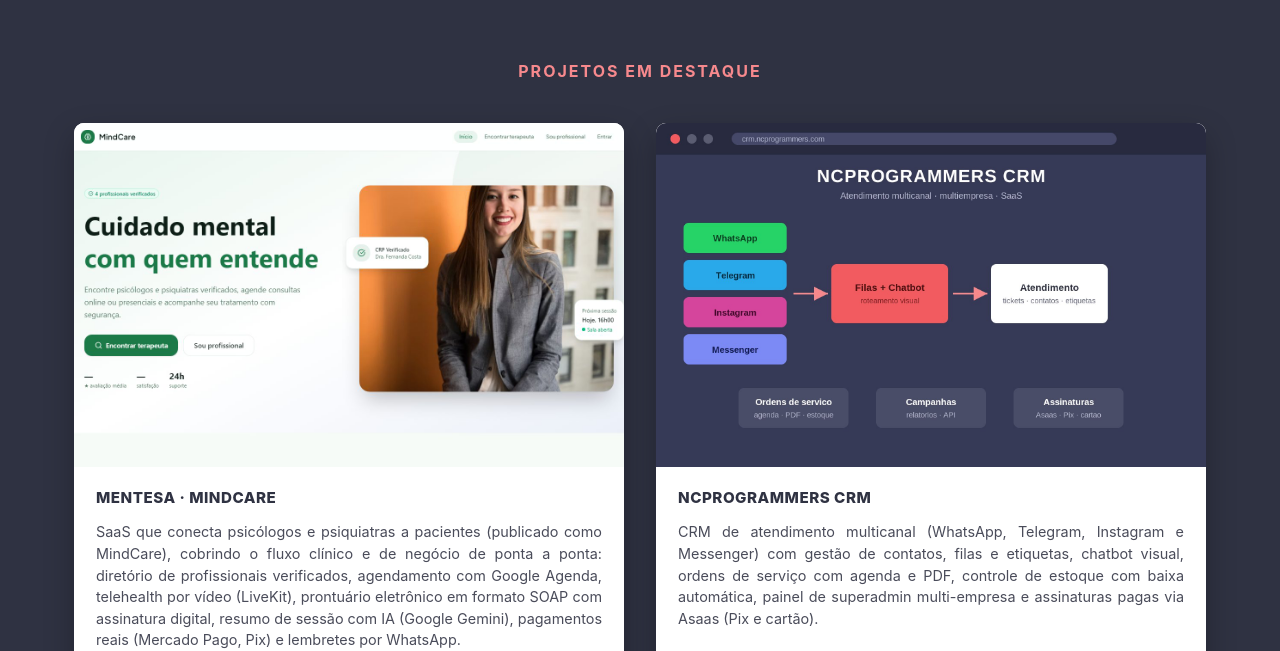
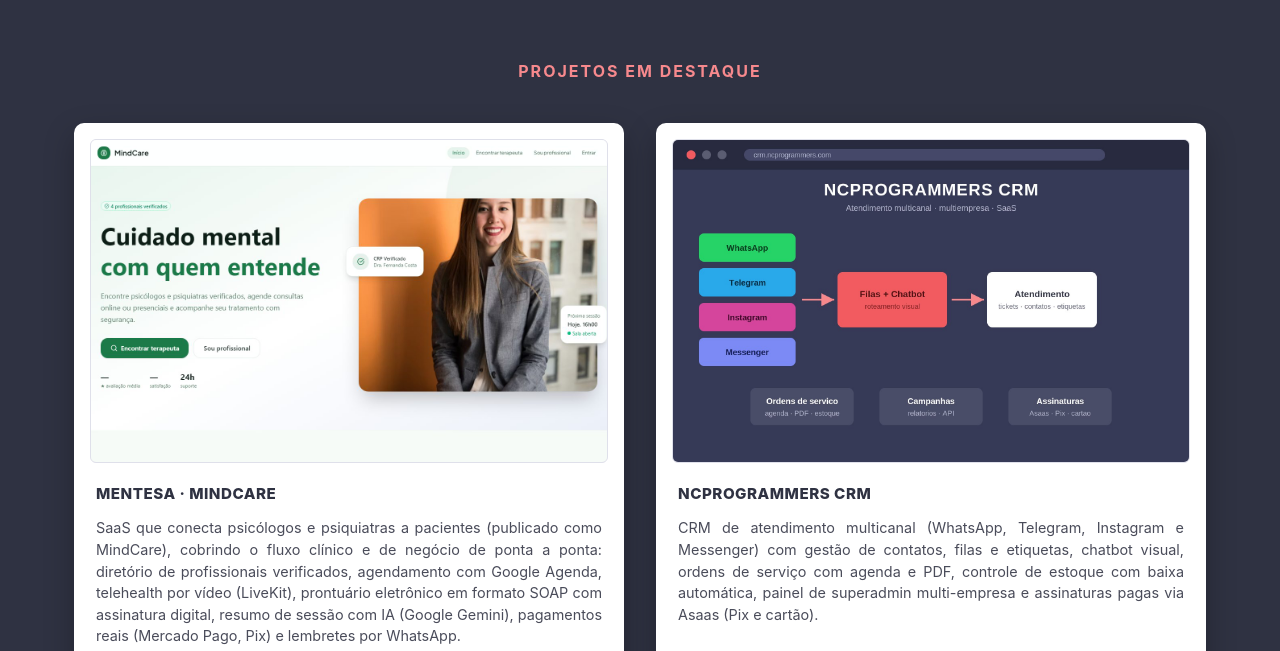
Before and after one commit to kiograco/Portifolio, a plain HTML site: page index.html in a window 1280 px wide. Shown: the part 1360-2011 px from the top of the page. Drawn offline with Linux system fonts and the light colour scheme.

Commit message:
Add files via upload

```diff
--- a/style.css
+++ b/style.css
@@ -361,6 +361,9 @@
   aspect-ratio: 16 / 10;
   background: #e9e9ef;
   overflow: hidden;
+  margin: 16px 16px 0;
+  border: 1px solid #dfe0ea;
+  border-radius: 6px;
 }
 .card-image-wrap img {
   width: 100%;
```
